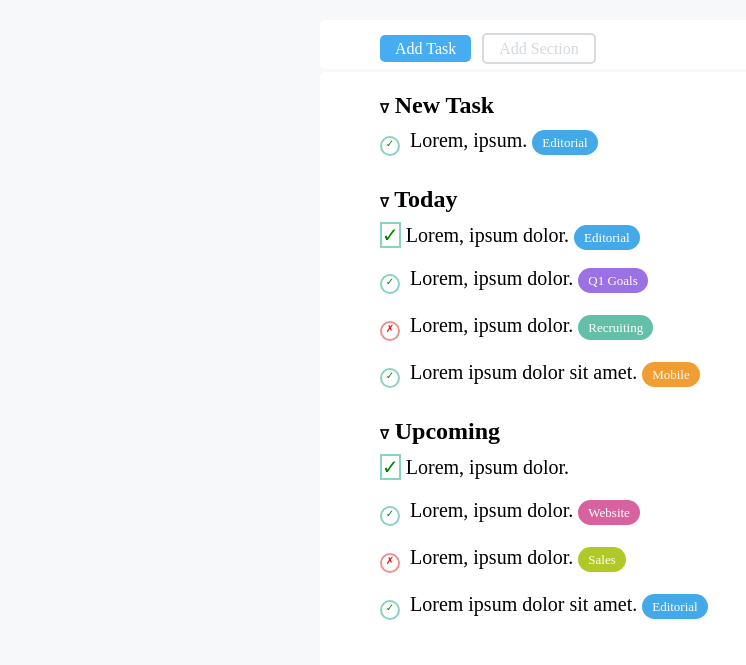
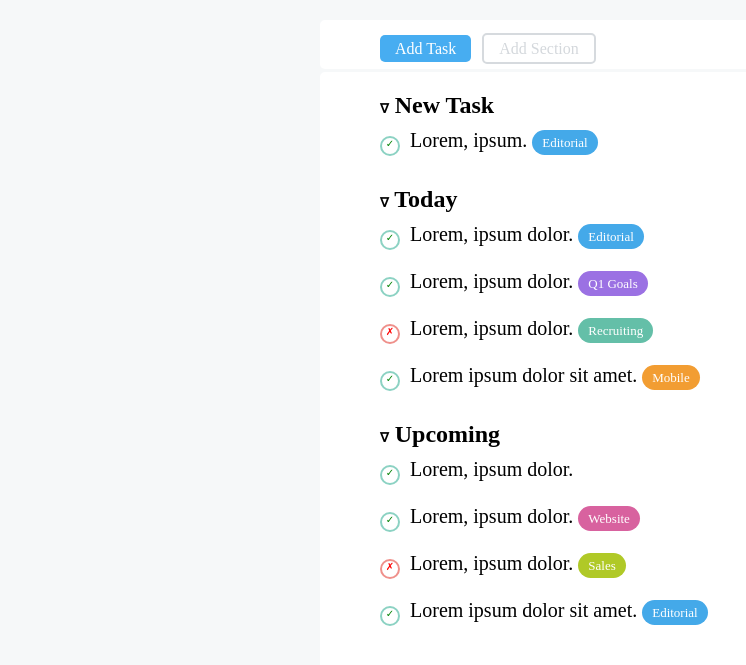
Before and after one commit to mielecarmine/html-css-toboolist, a plain HTML site: page index.html in a window 1280 px wide. Shown: the part 85-750 px from the top of the page, without its empty margins (0-746 px from the left). Drawn offline with Linux system fonts and the light colour scheme.

Commit message:
Adjusted css classes

```diff
--- a/css/style.css
+++ b/css/style.css
@@ -1,5 +1,4 @@
 /* RESET */
-
 * {
     margin: 0;
     padding: 0;
@@ -7,7 +6,6 @@
 }
 
 /* HEADER */
-
 .header {
     padding-left: 24px;
     padding-bottom: 12px;
@@ -26,7 +24,6 @@
 }
 
 /* MAIN */
-
 .main-container {
     background-color: #f6f8f9;
     height: 1000px;
@@ -71,7 +68,6 @@
 }
 
 /* LIST */
-
 .todo-list {
     margin-bottom: 30px;
 }
@@ -115,8 +111,8 @@
 .list-marker {
     font-size: small;
 }
+
 /*  BANNERS */
-
 .banner {
     font-size: small;
     border-radius: 15px;
--- a/index.html
+++ b/index.html
@@ -28,7 +28,7 @@
                 <div class="todo-list">
                     <h2 class="list-title"><span class="list-marker">&nabla;</span> Today</h2>
                     <ul class="main-list">
-                        <li><span class="check-list">&check;</span> Lorem, ipsum dolor. <span class="banner editorial">Editorial</span></li>
+                        <li><span class="check-list  entity-style">&check;</span> Lorem, ipsum dolor. <span class="banner editorial">Editorial</span></li>
                         <li class="list-item"><span class="check-list entity-style">&check;</span> Lorem, ipsum dolor. <span class="banner q1-goals">Q1 Goals</span></li>
                         <li class="list-item"><span class="cross-list entity-style">&cross;</span> Lorem, ipsum dolor. <span class="banner recruiting">Recruiting</span></li>
                         <li class="list-item"><span class="check-list entity-style">&check;</span> Lorem ipsum dolor sit amet. <span class="banner mobile">Mobile</span></li>
@@ -38,7 +38,7 @@
                 <div class="todo-list">
                     <h2 class="list-title"><span class="list-marker">&nabla;</span> Upcoming</h2>
                     <ul class="main-list">
-                        <li><span class="check-list">&check;</span> Lorem, ipsum dolor.</li>
+                        <li><span class="check-list entity-style">&check;</span> Lorem, ipsum dolor.</li>
                         <li class="list-item"><span class="check-list entity-style">&check;</span> Lorem, ipsum dolor. <span class="banner website">Website</span></li>
                         <li class="list-item"><span class="cross-list entity-style">&cross;</span> Lorem, ipsum dolor. <span class="banner sales">Sales</span></li>
                         <li class="list-item"><span class="check-list entity-style">&check;</span> Lorem ipsum dolor sit amet. <span class="banner editorial">Editorial</span></li>
```
